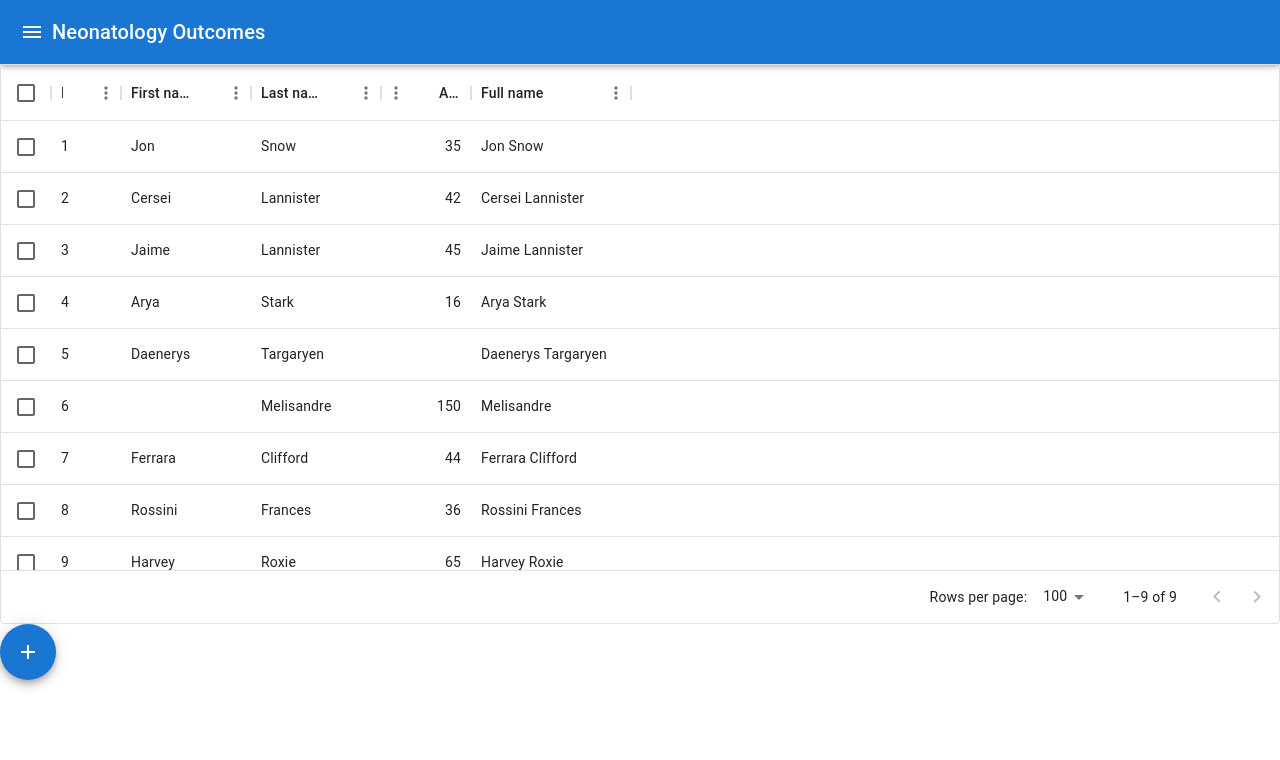
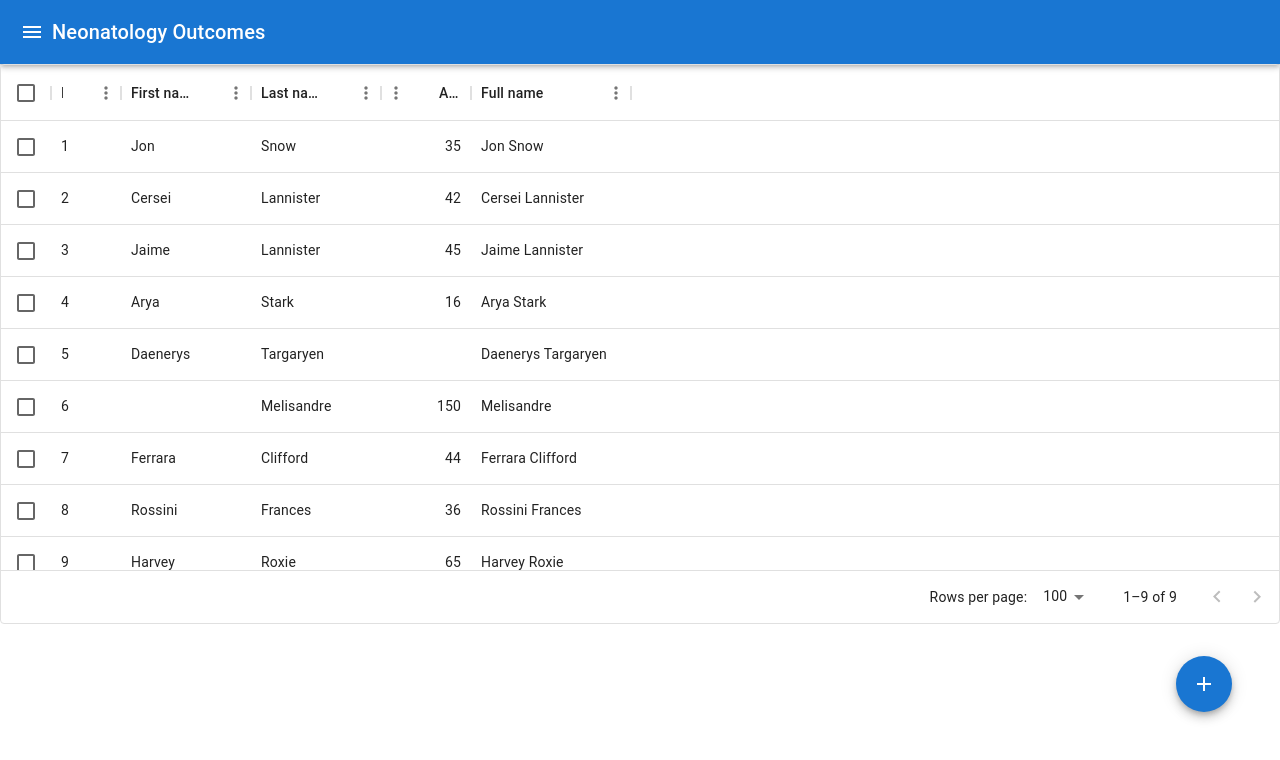
Before and after one commit to Neonatology-Outcomes/Frontend, a React (Create React App) app: page /rules in a window 1280 px wide. Shown: the top 760 px of the page. Built offline with nearby package versions, Linux system fonts and the light colour scheme.

Commit message:
fixed issue with form state

```diff
--- /dev/null
+++ b/src/components/Rules/Form/index.js
@@ -0,0 +1,45 @@
+import React, { useEffect, useState } from 'react';
+import Button from '@mui/material/Button';
+import TextField from '@mui/material/TextField';
+import Dialog from '@mui/material/Dialog';
+import DialogActions from '@mui/material/DialogActions';
+import DialogContent from '@mui/material/DialogContent';
+import DialogContentText from '@mui/material/DialogContentText';
+import DialogTitle from '@mui/material/DialogTitle';
+
+export default function FormDialog({ open, setOpen }) {
+  const [isOpen, setIsOpen] = useState(open);
+
+  const handleSetOpen = (openStateParam) => () => {
+    setOpen(openStateParam)
+  }
+
+  useEffect(() => {
+    setIsOpen(open)
+  }, [open]);
+
+  return (
+      <Dialog open={isOpen} onClose={handleSetOpen(false)}>
+        <DialogTitle>Subscribe</DialogTitle>
+        <DialogContent>
+          <DialogContentText>
+            To subscribe to this website, please enter your email address here. We
+            will send updates occasionally.
+          </DialogContentText>
+          <TextField
+            autoFocus
+            margin="dense"
+            id="name"
+            label="Email Address"
+            type="email"
+            fullWidth
+            variant="standard"
+          />
+        </DialogContent>
+        <DialogActions>
+          <Button onClick={handleSetOpen(false)}>Cancel</Button>
+          <Button onClick={handleSetOpen(false)}>Subscribe</Button>
+        </DialogActions>
+      </Dialog>
+  );
+}
--- a/src/pages/Rules/index.js
+++ b/src/pages/Rules/index.js
@@ -1,8 +1,9 @@
-import * as React from 'react';
+import React, { useState } from 'react';
 import { DataGrid } from '@mui/x-data-grid';
 import { Box } from '@mui/system';
 import AddIcon from '@mui/icons-material/Add';
 import Fab from '@mui/material/Fab';
+import RulesForm from '../../components/Rules/Form';
 
 const columns = [
   { field: 'id', headerName: 'ID', width: 70 },
@@ -38,6 +39,14 @@ const rows = [
 ];
 
 export default function Rules() {
+  const [open, setOpen] = useState(false);
+
+  const setOpenForm = (value) => () => {
+    console.log('*****', value)
+    setOpen(value);
+  }
+
+
   return (
     <section style={{ height: '70vh', width: '100%' }}>
       <DataGrid
@@ -48,15 +57,20 @@ export default function Rules() {
         checkboxSelection
       />
 
-    <Box component="div"  >
-        <Box component="div" xs={{
-             justifyContent: 'flex-end'
+        <Box component="div" sx={{
+            display: 'flex',
+             justifyContent: 'flex-end',
+             alignContent: 'space-around',
+             marginRight: '3rem',
+             marginTop: '2rem'
         }}>
-            <Fab color="primary" aria-label="add">
+            <Fab color="primary" aria-label="add" onClick={setOpenForm(true)}>
                 <AddIcon />
             </Fab>
         </Box>
-    </Box>
+
+        <RulesForm open={open} setOpen={setOpen} />
+
 
 
     </section>
```
Also changed, not shown: src/components/Rules/index.js (added).
